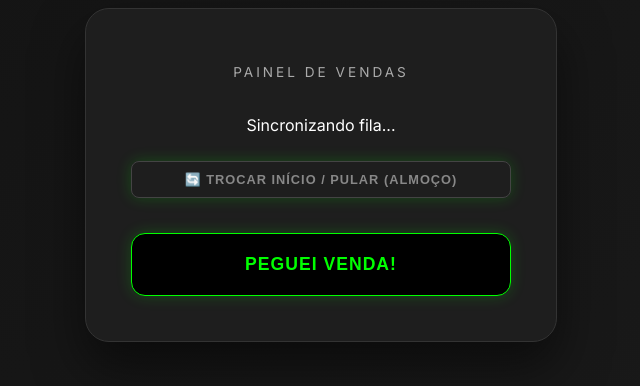
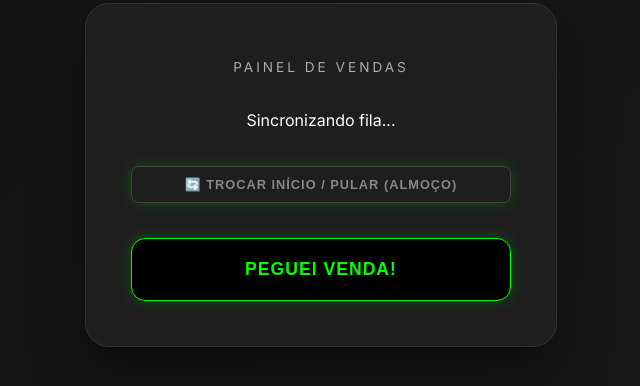
Before and after one commit to gustavimm/amofila-api, a website: page public/index.html in a window 1280 px wide. Shown: the part 320-706 px from the top of the page, without its empty margins (319-959 px from the left). Drawn offline with Linux system fonts and the light colour scheme; no server answers.

Commit message:
teste final, adicionando botão corretamente para teste
Adjusted button styles and layout in the sales panel.

```diff
--- a/public/index.html
+++ b/public/index.html
@@ -14,15 +14,16 @@
 
         <div id="card-fila">
     <h1>PAINEL DE VENDAS</h1>
+
     <div id="painel-vez">
         <p>Sincronizando fila...</p>
+    </div>
 
-                <button id="btn-reordenar" onclick="reordenarFila()" style="background:none; border: 1px solid #444; color:#888; margin-top:10px; padding:10px; border-radius:8px; cursor:pointer; font-size:0.8rem;">
+    <button id="btn-reordenar" onclick="reordenarFila()" style="background:none; border: 1px solid #444; color:#888; margin-top:20px; padding:10px; border-radius:8px; cursor:pointer; font-size:0.8rem; width: 100%;">
         🔄 TROCAR INÍCIO / PULAR (ALMOÇO)
     </button>
-            </div>
+
     <button onclick="proximaVenda()">PEGUEI VENDA!</button>
-        </div>
 </div>
 
     <div id="toast">Venda registrada! ✅</div>
```
Lines whose indentation alone changed are shown as unchanged.
